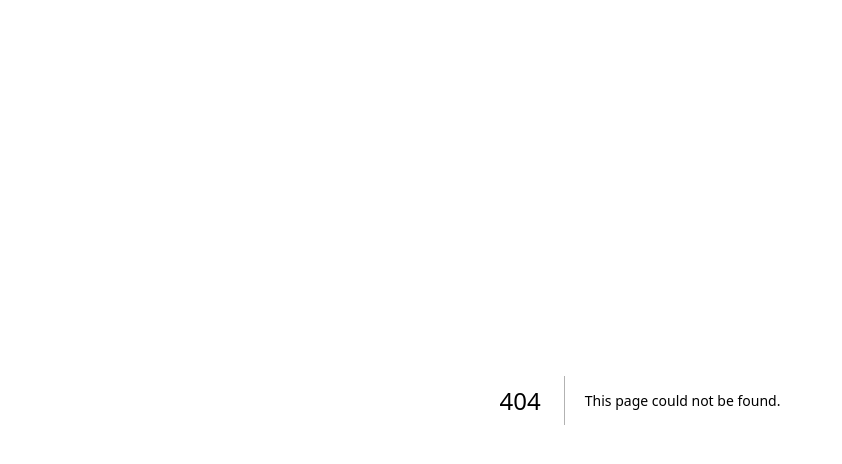
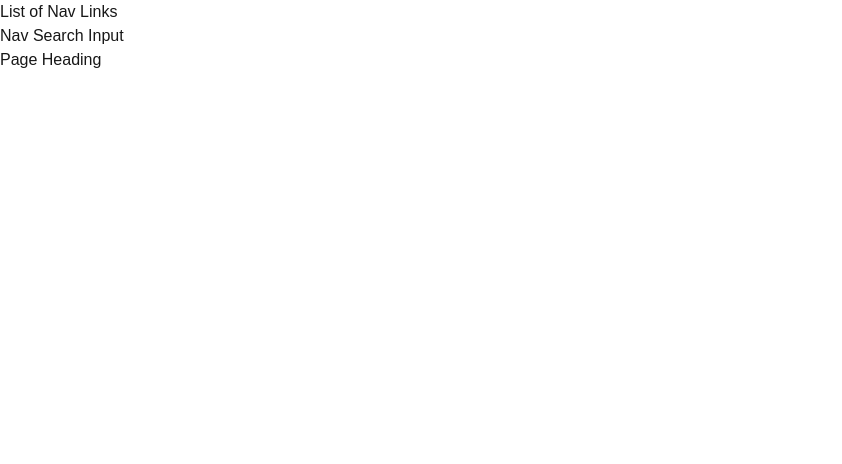
Before and after one commit to Fabs-Kun/rendering-demo, a Next.js app: page /landing-page in a window 1280 px wide. Before the commit this address had no page. Shown: the top 464 px of the page, without its empty margins (0-842 px from the left). Built offline with nearby package versions, Linux system fonts and the light colour scheme.

Commit message:
Adding new dir to apply client component placement scenario.

```diff
--- /dev/null
+++ b/src/app/landing-page/page.tsx
@@ -0,0 +1,12 @@
+import { Navbar } from "@/components/navbar"
+
+export default function LandingPage() {
+  return (
+    <>
+        <Navbar />
+        <main>
+            <h1>Page Heading</h1>
+        </main>
+    </>
+  )
+}
--- /dev/null
+++ b/src/components/nav-links.tsx
@@ -0,0 +1,4 @@
+export const NavLinks = () => {
+    console.log(`NavLinks rendered`);
+    return <div>List of Nav Links</div>
+}
--- /dev/null
+++ b/src/components/nav-search.tsx
@@ -0,0 +1,10 @@
+"use client";
+
+import { useState } from "react";
+
+export const NavSearch = () => {
+    const [search, setSearch] = useState("");
+
+    console.log(`NavSearch rendered`);
+    return <div>Nav Search Input</div>
+}
--- /dev/null
+++ b/src/components/navbar.tsx
@@ -0,0 +1,12 @@
+import { NavLinks } from "./nav-links";
+import { NavSearch } from "./nav-search";
+
+export const Navbar = () => {
+  console.log(`Navbar rendered`);
+  return(
+    <div>
+        <NavLinks />
+        <NavSearch />
+    </div>
+  )
+}
```
